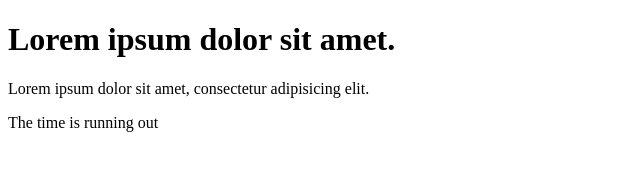
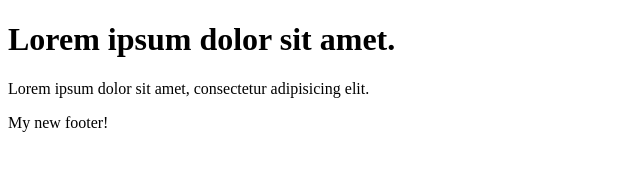
Before and after one commit to MariaTitarenko/portfolio, a plain HTML site: page index.html in a window 1280 px wide. Shown: the full height of the page, 0-640 px from the left. Drawn offline with Linux system fonts and the light colour scheme.

Commit message:
Added footer to home page, deleted one paragraph

```diff
--- a/index.html
+++ b/index.html
@@ -10,7 +10,10 @@
 <body>
 <h1>Lorem ipsum dolor sit amet.</h1>
 <p>Lorem ipsum dolor sit amet, consectetur adipisicing elit.</p>
-<p> The time is running out</p>
+
+<footer class="my-new-footer">
+	My new footer!
+</footer>
 
 </body>
 </html>
```
